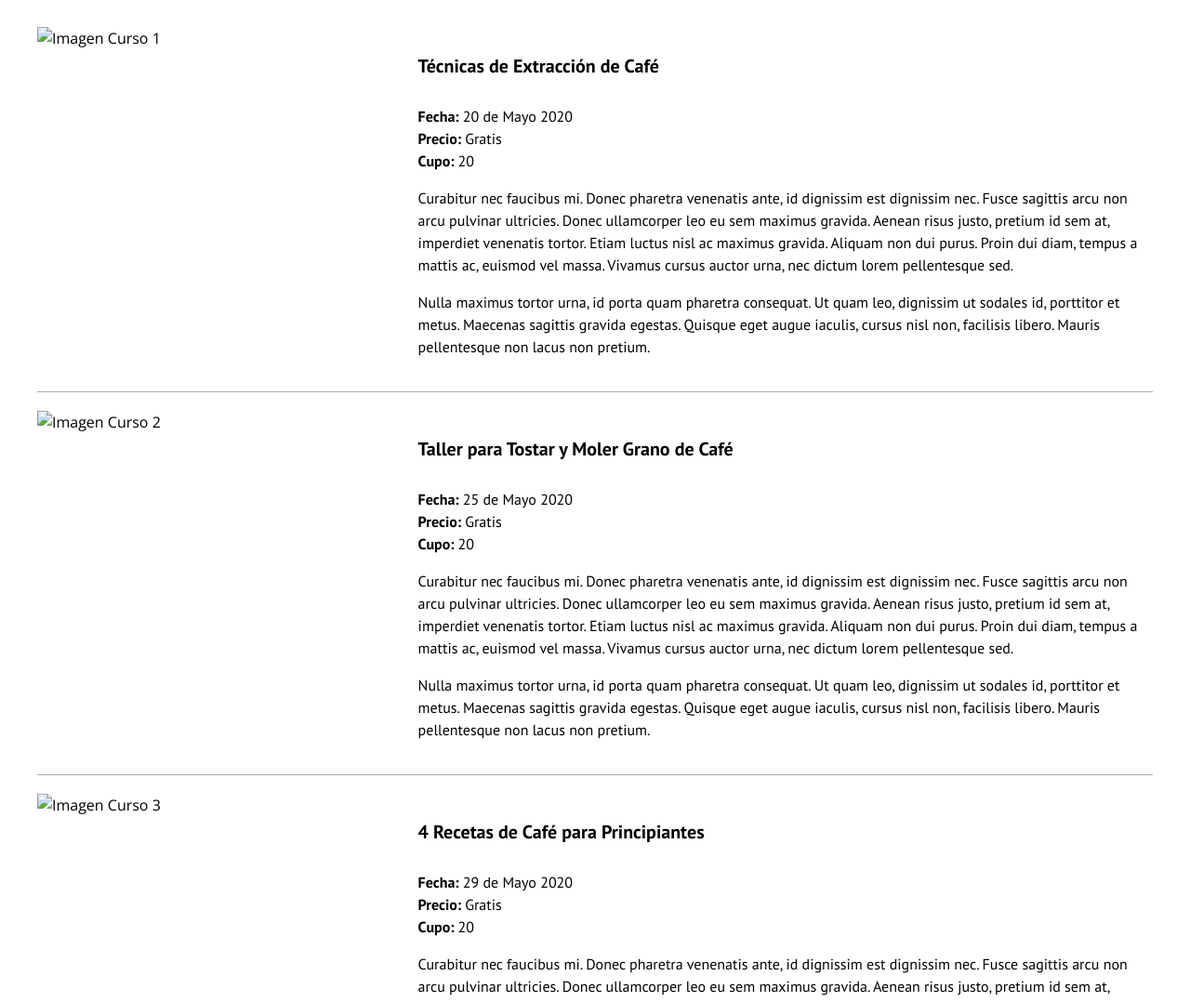
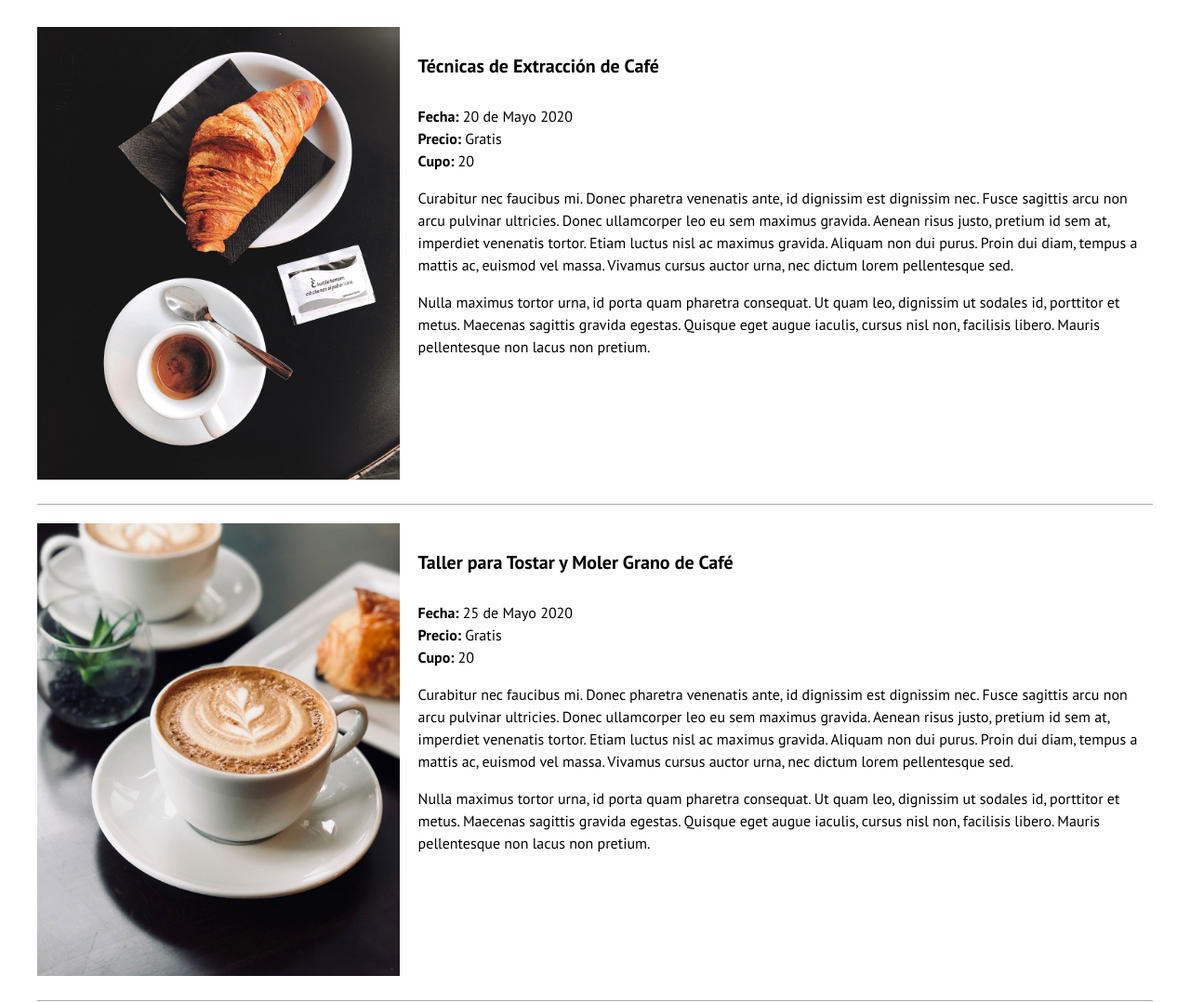
Before and after one commit to mauriciodgln/BlogCafe, a plain HTML site: page cursos.html in a window 1280 px wide. Shown: the part 685-1763 px from the top of the page at 93% size. Drawn offline with nearby package versions, Linux system fonts and the light colour scheme; the site is published under a folder, as on GitHub Pages, so addresses that start at the root find nothing.

Commit message:
Update cursos.html

```diff
--- a/cursos.html
+++ b/cursos.html
@@ -43,7 +43,7 @@
         <h2 class="centrar-texto">Nuestros Próximos Cursos y Talleres</h2>
         <article class="cursos grid">
             <div class="columnas-4">
-                <img src="/BlogCafe/img/curso1.jpg" width="640" height="360" alt="Imagen Curso 1">
+                <img src="img/curso1.jpg" width="640" height="360" alt="Imagen Curso 1">
             </div>
             <div class="columnas-8">
                 <h4>Técnicas de Extracción de Café</h4>
@@ -57,7 +57,7 @@
 
         <article class="cursos grid">
             <div class="columnas-4">
-                <img src="/BlogCafe/img/curso2.jpg" width="640" height="360" alt="Imagen Curso 2">
+                <img src="img/curso2.jpg" width="640" height="360" alt="Imagen Curso 2">
             </div>
             <div class="columnas-8">
                 <h4>Taller para Tostar y Moler Grano de Café</h4>
@@ -71,7 +71,7 @@
 
         <article class="cursos grid">
             <div class="columnas-4">
-                <img src="/BlogCafe/img/curso3.jpg" width="640" height="360" alt="Imagen Curso 3">
+                <img src="img/curso3.jpg" width="640" height="360" alt="Imagen Curso 3">
             </div>
             <div class="columnas-8">
                 <h4>4 Recetas de Café para Principiantes</h4>
```
